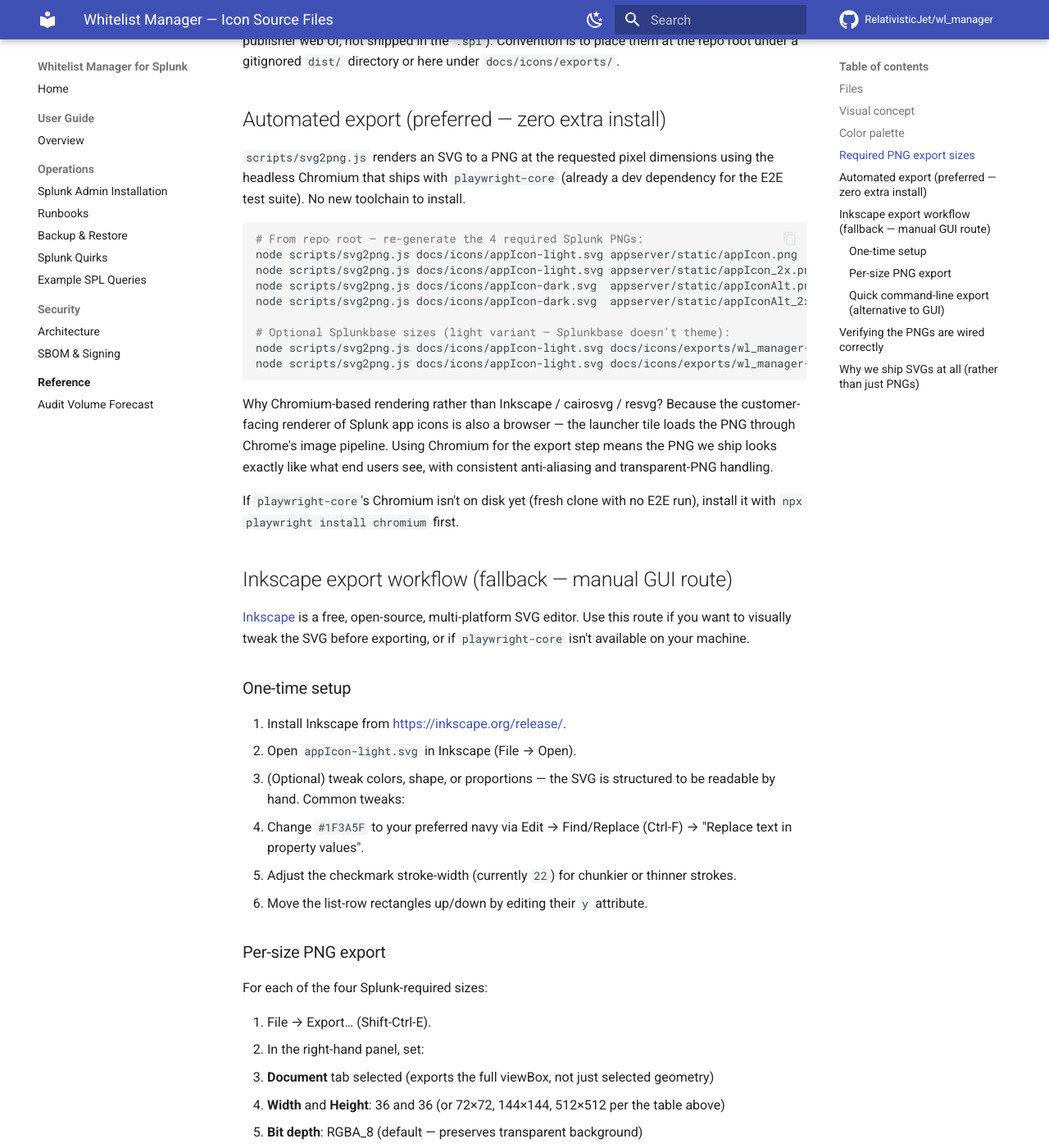
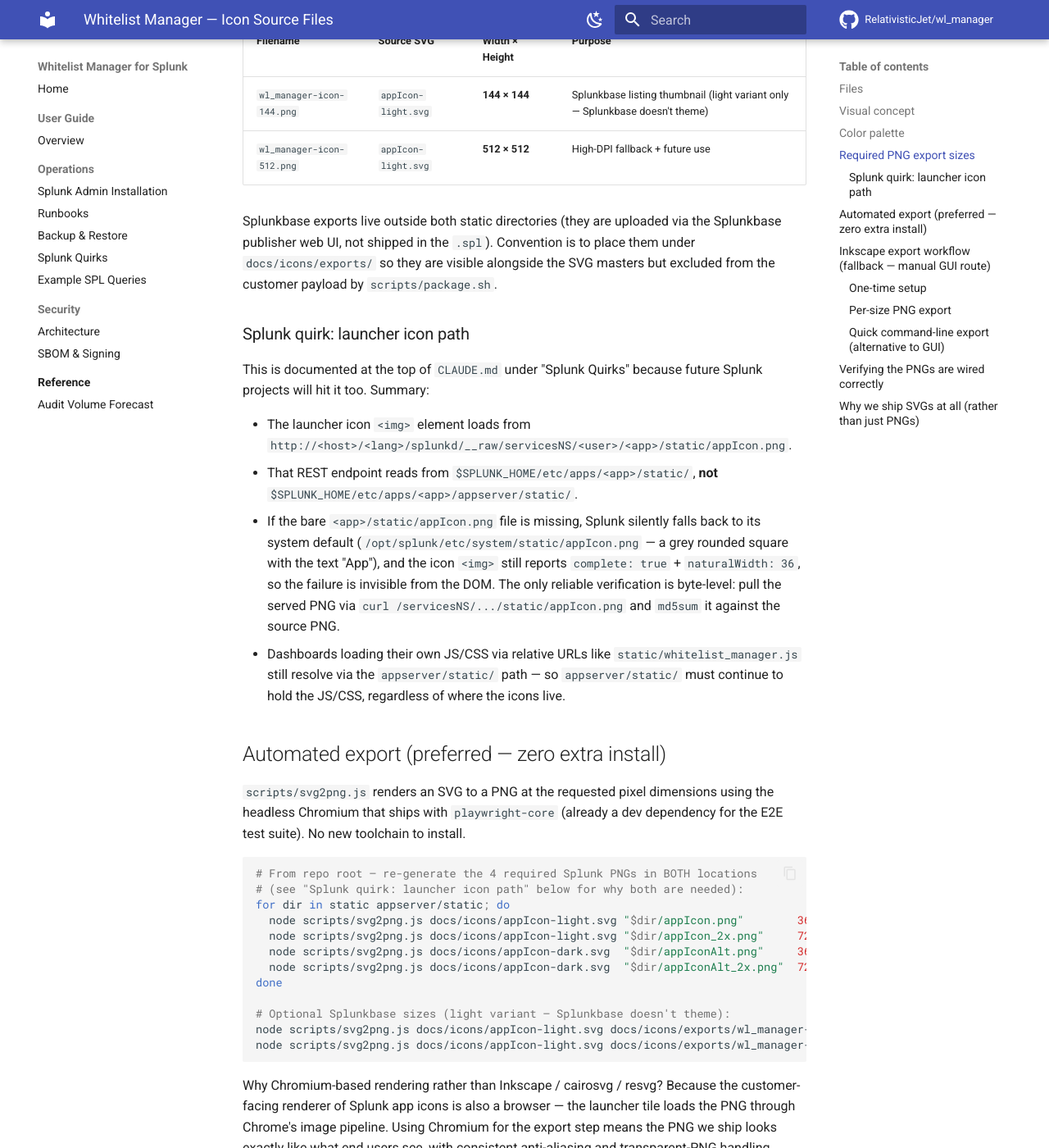
Before and after one commit to RelativisticJet/wl_manager, an MkDocs documentation site: the page built from docs/icons/README.md, in a window 1280 px wide and 1400 px high, scrolled down 2178 px. Shown: the whole window at 82% size. Built offline with MkDocs 1.6.1 and Material for MkDocs 9.7.7, drawn with Linux system fonts in a browser that asks for light colours; comment, search, counter and statistics services are not loaded; some of the changed text lies outside the part shown.

Commit message:
fix(icons): mirror appIcon PNGs to <app>/static/ — launcher path quirk
Build d67b6e7 shipped icons only to appserver/static/, but Splunk's
launcher tile REST endpoint /servicesNS/<user>/<app>/static/<file>
resolves to the bare <app>/static/ directory, NOT <app>/appserver/static/.
With the bare path missing, Splunk silently fell back to the system
default at /opt/splunk/etc/system/static/appIcon.png (the grey "App"
placeholder, 1302 bytes), and the launcher tile rendered that instead
of our aqua shield.

The failure was invisible from DOM inspection — the <img> element
reported complete=true and naturalWidth=36, identical to a working
icon load. Only a byte-level MD5 comparison of the URL-served PNG
against the source PNG revealed the fallback. Caught BEFORE pushing
to origin, so the public repo never saw the broken state.

This commit:

- Mirrors the 4 launcher PNGs (appIcon, appIcon_2x, appIconAlt,
  appIconAlt_2x) to <app>/static/. The existing copies at
  <app>/appserver/static/ remain (Splunk Secure Gateway ships in
  both locations; Splunkbase publisher tooling reads the documented
  appserver/static/ path).
- Documents the dual-location requirement + the underlying quirk
  in docs/icons/README.md under "Splunk quirk: launcher icon path".
- Updates the README export commands to iterate over both
  directories, and adds a byte-level MD5 verification snippet that
  catches the silent-fallback failure mode the DOM hides.

Co-Authored-By: Claude Opus 4.7 <noreply@anthropic.com>

````diff
--- a/docs/icons/README.md
+++ b/docs/icons/README.md
@@ -53,15 +53,27 @@ changing the brand identity.
 
 ## Required PNG export sizes
 
-Splunk's documented icon convention (per the
-`splunk-app-developer-tools` docs):
+Each of the 4 launcher PNGs must ship in **two** locations.
+The Splunk app-developer docs describe `appserver/static/` as the
+canonical app-static path; in practice the Splunk launcher's REST
+proxy at `/servicesNS/<user>/<app>/static/<file>` resolves to the
+**bare `<app>/static/` directory** (no `appserver/` prefix), and falls
+back to `$SPLUNK_HOME/etc/system/static/appIcon.png` (Splunk's generic
+"App" placeholder) when that bare path is missing.
 
-| Filename | Source SVG | Width × Height | Destination directory |
+Shipping in both locations matches what production Splunk apps like
+Splunk Secure Gateway do, and is verified to render correctly on the
+launcher tile + still satisfy the documented `appserver/static/`
+convention that Splunkbase publishing tooling reads. See
+**[Splunk quirk: launcher icon path](#splunk-quirk-launcher-icon-path)**
+below for the empirical evidence.
+
+| Filename | Source SVG | Width × Height | Destination directories |
 | --- | --- | --- | --- |
-| `appIcon.png` | `appIcon-light.svg` | **36 × 36** | `appserver/static/` |
-| `appIcon_2x.png` | `appIcon-light.svg` | **72 × 72** | `appserver/static/` |
-| `appIconAlt.png` | `appIcon-dark.svg` | **36 × 36** | `appserver/static/` |
-| `appIconAlt_2x.png` | `appIcon-dark.svg` | **72 × 72** | `appserver/static/` |
+| `appIcon.png` | `appIcon-light.svg` | **36 × 36** | `static/` **AND** `appserver/static/` |
+| `appIcon_2x.png` | `appIcon-light.svg` | **72 × 72** | `static/` **AND** `appserver/static/` |
+| `appIconAlt.png` | `appIcon-dark.svg` | **36 × 36** | `static/` **AND** `appserver/static/` |
+| `appIconAlt_2x.png` | `appIcon-dark.svg` | **72 × 72** | `static/` **AND** `appserver/static/` |
 
 For Splunkbase listing (carousel header / publisher dashboard),
 also export:
@@ -71,10 +83,33 @@ also export:
 | `wl_manager-icon-144.png` | `appIcon-light.svg` | **144 × 144** | Splunkbase listing thumbnail (light variant only — Splunkbase doesn't theme) |
 | `wl_manager-icon-512.png` | `appIcon-light.svg` | **512 × 512** | High-DPI fallback + future use |
 
-Splunkbase exports live outside `appserver/static/` (they are
+Splunkbase exports live outside both static directories (they are
 uploaded via the Splunkbase publisher web UI, not shipped in the
-`.spl`). Convention is to place them at the repo root under a
-gitignored `dist/` directory or here under `docs/icons/exports/`.
+`.spl`). Convention is to place them under
+`docs/icons/exports/` so they are visible alongside the SVG masters
+but excluded from the customer payload by `scripts/package.sh`.
+
+### Splunk quirk: launcher icon path
+
+This is documented at the top of `CLAUDE.md` under "Splunk Quirks"
+because future Splunk projects will hit it too. Summary:
+
+- The launcher icon `<img>` element loads from
+  `http://<host>/<lang>/splunkd/__raw/servicesNS/<user>/<app>/static/appIcon.png`.
+- That REST endpoint reads from `$SPLUNK_HOME/etc/apps/<app>/static/`,
+  **not** `$SPLUNK_HOME/etc/apps/<app>/appserver/static/`.
+- If the bare `<app>/static/appIcon.png` file is missing, Splunk
+  silently falls back to its system default
+  (`/opt/splunk/etc/system/static/appIcon.png` — a grey rounded
+  square with the text "App"), and the icon `<img>` still reports
+  `complete: true` + `naturalWidth: 36`, so the failure is invisible
+  from the DOM. The only reliable verification is byte-level: pull
+  the served PNG via `curl /servicesNS/.../static/appIcon.png` and
+  `md5sum` it against the source PNG.
+- Dashboards loading their own JS/CSS via relative URLs like
+  `static/whitelist_manager.js` still resolve via the
+  `appserver/static/` path — so `appserver/static/` must continue
+  to hold the JS/CSS, regardless of where the icons live.
 
 ## Automated export (preferred — zero extra install)
 
@@ -84,11 +119,14 @@ dimensions using the headless Chromium that ships with `playwright-core`
 install.
 
 ```bash
-# From repo root — re-generate the 4 required Splunk PNGs:
-node scripts/svg2png.js docs/icons/appIcon-light.svg appserver/static/appIcon.png        36
-node scripts/svg2png.js docs/icons/appIcon-light.svg appserver/static/appIcon_2x.png     72
-node scripts/svg2png.js docs/icons/appIcon-dark.svg  appserver/static/appIconAlt.png     36
-node scripts/svg2png.js docs/icons/appIcon-dark.svg  appserver/static/appIconAlt_2x.png  72
+# From repo root — re-generate the 4 required Splunk PNGs in BOTH locations
+# (see "Splunk quirk: launcher icon path" below for why both are needed):
+for dir in static appserver/static; do
+  node scripts/svg2png.js docs/icons/appIcon-light.svg "$dir/appIcon.png"        36
+  node scripts/svg2png.js docs/icons/appIcon-light.svg "$dir/appIcon_2x.png"     72
+  node scripts/svg2png.js docs/icons/appIcon-dark.svg  "$dir/appIconAlt.png"     36
+  node scripts/svg2png.js docs/icons/appIcon-dark.svg  "$dir/appIconAlt_2x.png"  72
+done
 
 # Optional Splunkbase sizes (light variant — Splunkbase doesn't theme):
 node scripts/svg2png.js docs/icons/appIcon-light.svg docs/icons/exports/wl_manager-icon-144.png 144
@@ -178,27 +216,41 @@ path or add it to `PATH` first.
 
 ## Verifying the PNGs are wired correctly
 
-After exporting, deploy to the dev container and confirm Splunk
-picks them up:
+After exporting, deploy BOTH copies to the dev container and
+confirm Splunk picks them up:
 
 ```bash
-# Deploy the 4 PNGs to the dev container's static/ dir
-MSYS_NO_PATHCONV=1 docker cp appserver/static/appIcon.png        wl_manager_test:/opt/splunk/etc/apps/wl_manager/appserver/static/appIcon.png
-MSYS_NO_PATHCONV=1 docker cp appserver/static/appIcon_2x.png     wl_manager_test:/opt/splunk/etc/apps/wl_manager/appserver/static/appIcon_2x.png
-MSYS_NO_PATHCONV=1 docker cp appserver/static/appIconAlt.png     wl_manager_test:/opt/splunk/etc/apps/wl_manager/appserver/static/appIconAlt.png
-MSYS_NO_PATHCONV=1 docker cp appserver/static/appIconAlt_2x.png  wl_manager_test:/opt/splunk/etc/apps/wl_manager/appserver/static/appIconAlt_2x.png
+# Deploy the 4 PNGs to the dev container — bare static/ AND appserver/static/.
+# Bare static/ is what the launcher REST endpoint actually reads;
+# appserver/static/ is the documented convention that other Splunk
+# tooling (e.g. Splunkbase publisher) still expects.
+for sub in static appserver/static; do
+  for name in appIcon.png appIcon_2x.png appIconAlt.png appIconAlt_2x.png; do
+    MSYS_NO_PATHCONV=1 docker cp "$sub/$name" \
+      "wl_manager_test:/opt/splunk/etc/apps/wl_manager/$sub/$name"
+  done
+done
 
-# Bump the build number in default/app.conf (Splunk caches icon assets
-# under the same urlArgs cache-bust mechanism as JS/CSS — see
-# docs/SPLUNK_QUIRKS.md "Splunk caches static assets aggressively").
-
-# Restart Splunk (icons load at app-startup, not on each page load)
+# Restart Splunk (icons load at app-startup, not on each page load).
 MSYS_NO_PATHCONV=1 docker exec -u splunk wl_manager_test /opt/splunk/bin/splunk restart
 ```
 
 Then load `http://localhost:8000/en-US/app/launcher/home` and
 confirm the Whitelist Manager tile shows the new icon. Toggle to
 Splunk's dark theme to verify the Alt variant is picked up.
+
+**Byte-level verification** (catches the silent-fallback failure
+mode described in "Splunk quirk: launcher icon path" above):
+
+```bash
+# Pull whatever Splunk is actually serving for the launcher and
+# compare to the source PNG. MD5s must match exactly; if they don't,
+# Splunk is serving the system default placeholder and the bare
+# static/ copy is missing.
+MSYS_NO_PATHCONV=1 docker exec wl_manager_test bash -c \
+  "curl -sk -u 'admin:<pw>' 'https://localhost:8089/servicesNS/admin/wl_manager/static/appIcon.png' -o /tmp/served.png && md5sum /tmp/served.png"
+md5sum static/appIcon.png
+```
 
 ## Why we ship SVGs at all (rather than just PNGs)
 
````
Also changed, not shown: static/appIcon.png (added), static/appIconAlt.png (added), static/appIconAlt_2x.png (added), static/appIcon_2x.png (added).
